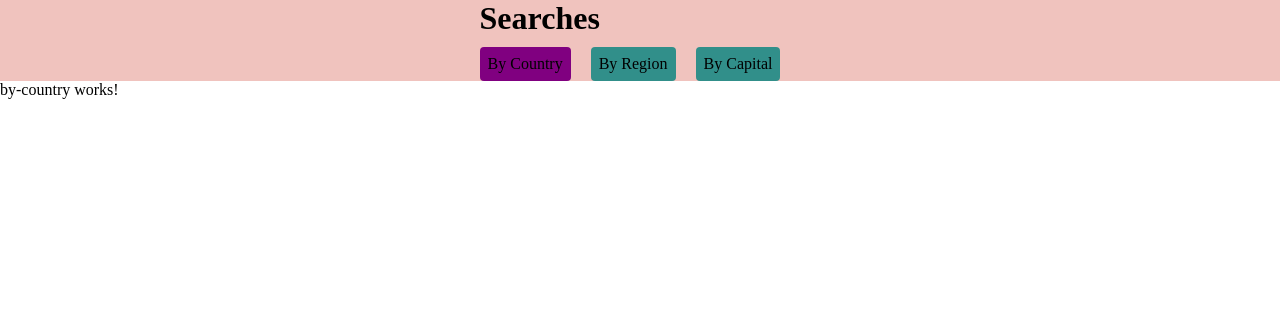
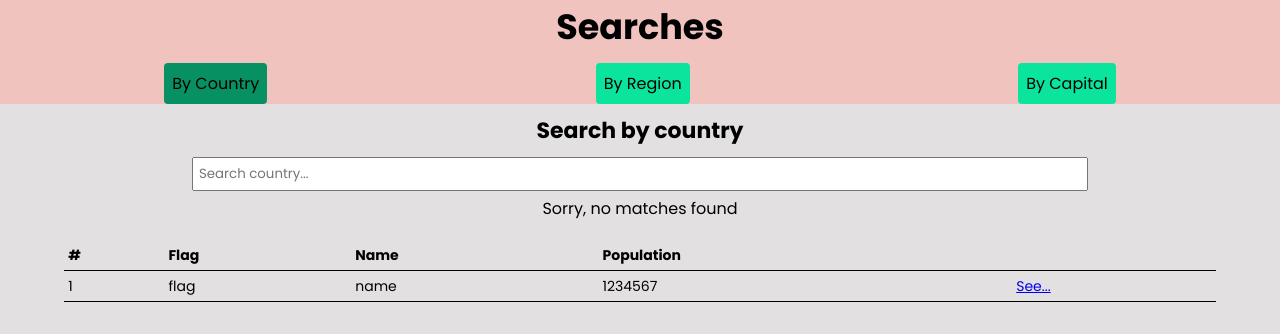
Before and after one commit to crisgarm/countries-app, an Angular app: page / in a window 1280 px wide. Shown: the top 334 px of the page. Built offline with nearby package versions, Linux system fonts and the light colour scheme.

Commit message:
Add initial structure of country component

```diff
--- a/src/app/countries/countries.module.ts
+++ b/src/app/countries/countries.module.ts
@@ -1,5 +1,6 @@
 import { NgModule } from '@angular/core';
 import { CommonModule } from '@angular/common';
+import { FormsModule } from '@angular/forms';
 import { ByCapitalComponent } from './pages/by-capital/by-capital.component';
 import { ByCountryComponent } from './pages/by-country/by-country.component';
 import { ByRegionComponent } from './pages/by-region/by-region.component';
@@ -18,6 +19,6 @@ import { SeeCountryComponent } from './pages/see-country/see-country.component';
     ByRegionComponent,
     SeeCountryComponent,
   ],
-  imports: [CommonModule],
+  imports: [CommonModule, FormsModule],
 })
 export class CountriesModule {}
--- a/src/app/countries/pages/by-country/by-country.component.html
+++ b/src/app/countries/pages/by-country/by-country.component.html
@@ -1 +1,36 @@
-<p>by-country works!</p>
+<div class="main__wrapper">
+  <h2 class="main__title">Search by country</h2>
+  <form (ngSubmit)="getInputSearch()" class="form">
+    <input
+      class="form__input"
+      type="text"
+      name="search"
+      [(ngModel)]="inputSearch"
+      placeholder="Search country..."
+    />
+  </form>
+  <p class="form__text">Sorry, no matches found</p>
+</div>
+
+<table>
+  <thead>
+    <tr>
+      <th>#</th>
+      <th>Flag</th>
+      <th>Name</th>
+      <th>Population</th>
+      <th></th>
+    </tr>
+  </thead>
+  <tbody>
+    <tr>
+      <td>1</td>
+      <td>flag</td>
+      <td>name</td>
+      <td>1234567</td>
+      <td>
+        <a href="/country/cri">See...</a>
+      </td>
+    </tr>
+  </tbody>
+</table>
--- a/src/app/countries/pages/by-country/by-country.component.ts
+++ b/src/app/countries/pages/by-country/by-country.component.ts
@@ -1,15 +1,16 @@
-import { Component, OnInit } from '@angular/core';
+import { Component } from '@angular/core';
 
 @Component({
   selector: 'app-by-country',
   templateUrl: './by-country.component.html',
-  styleUrls: ['./by-country.component.css']
+  styleUrls: ['./by-country.component.css'],
 })
-export class ByCountryComponent implements OnInit {
+export class ByCountryComponent {
+  inputSearch: string = '';
 
-  constructor() { }
-
-  ngOnInit(): void {
+  getInputSearch() {
+    console.log(this.inputSearch);
   }
 
+  constructor() {}
 }
--- a/src/index.html
+++ b/src/index.html
@@ -1,11 +1,16 @@
-<!doctype html>
+<!DOCTYPE html>
 <html lang="en">
   <head>
-  <meta charset="utf-8">
+    <meta charset="utf-8" />
     <title>CountriesApp</title>
-  <base href="/">
-  <meta name="viewport" content="width=device-width, initial-scale=1">
-  <link rel="icon" type="image/x-icon" href="favicon.ico">
+    <base href="/" />
+    <meta name="viewport" content="width=device-width, initial-scale=1" />
+    <link rel="icon" type="image/x-icon" href="favicon.ico" />
+    <link rel="preconnect" href="https://fonts.gstatic.com" />
+    <link
+      href="https://fonts.googleapis.com/css2?family=Poppins:wght@100;200;300;400;500;600;700;800;900&display=swap"
+      rel="stylesheet"
+    />
   </head>
   <body>
     <app-root></app-root>
--- a/src/styles.css
+++ b/src/styles.css
@@ -5,35 +5,86 @@
   margin: 0;
   padding: 0;
   list-style: none;
+  font-family: "Poppins", sans-serif;
+}
+
+body {
+  height: 100vh;
+  width: 100%;
 }
 
 .header {
-  display: flex;
-  flex-direction: column;
-  justify-content: center;
-  align-items: center;
+  text-align: center;
   background-color: rgb(240, 195, 190);
 }
 
 .header__title {
   margin-bottom: 10px;
+  font-size: 35px;
 }
 
 .header__list {
   display: flex;
   flex-direction: row;
-  justify-content: center;
+  justify-content: space-around;
   align-items: center;
 }
 
 .header__list-item {
-  margin-right: 20px;
   padding: 8px;
-  background-color: rgb(49, 143, 138);
+  background-color: rgb(11, 228, 156);
   border-radius: 4px;
+  cursor: pointer;
+  font-size: 16px;
+}
+
+.active {
+  background-color: rgb(7, 145, 99);
+}
+
+.main {
+  height: 100%;
+  background-color: rgb(226, 224, 224);
+}
+
+.main__wrapper {
+  text-align: center;
+}
+
+.main__title {
+  padding: 10px;
+  font-size: 22px;
+}
+
+.form__input {
+  padding: 5px;
+  width: 70%;
+}
+
+.form__text {
+  margin: 5px 0 20px;
+}
+
+table {
+  width: 90%;
+  text-align: left;
+  border-collapse: collapse;
+  margin: auto;
+  caption-side: top;
+  font-size: 14px;
+}
+
+caption,
+td,
+th {
+  padding: 0.3em;
+}
+tbody {
+  border-top: 1px solid #000;
+  border-bottom: 1px solid #000;
   cursor: pointer;
 }
 
-.active {
-  background-color: purple;
+tbody:hover {
+  background-color: rgb(207, 203, 203);
 }
```
Lines whose indentation alone changed are shown as unchanged.
